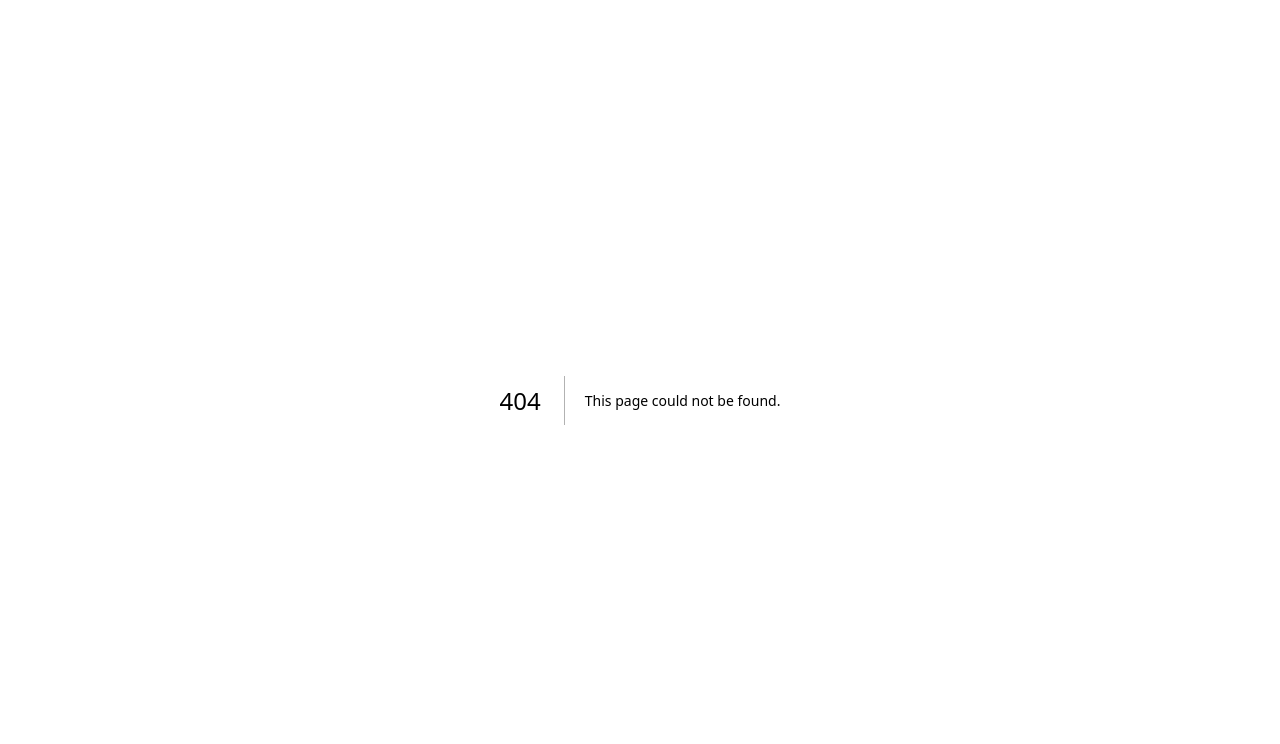
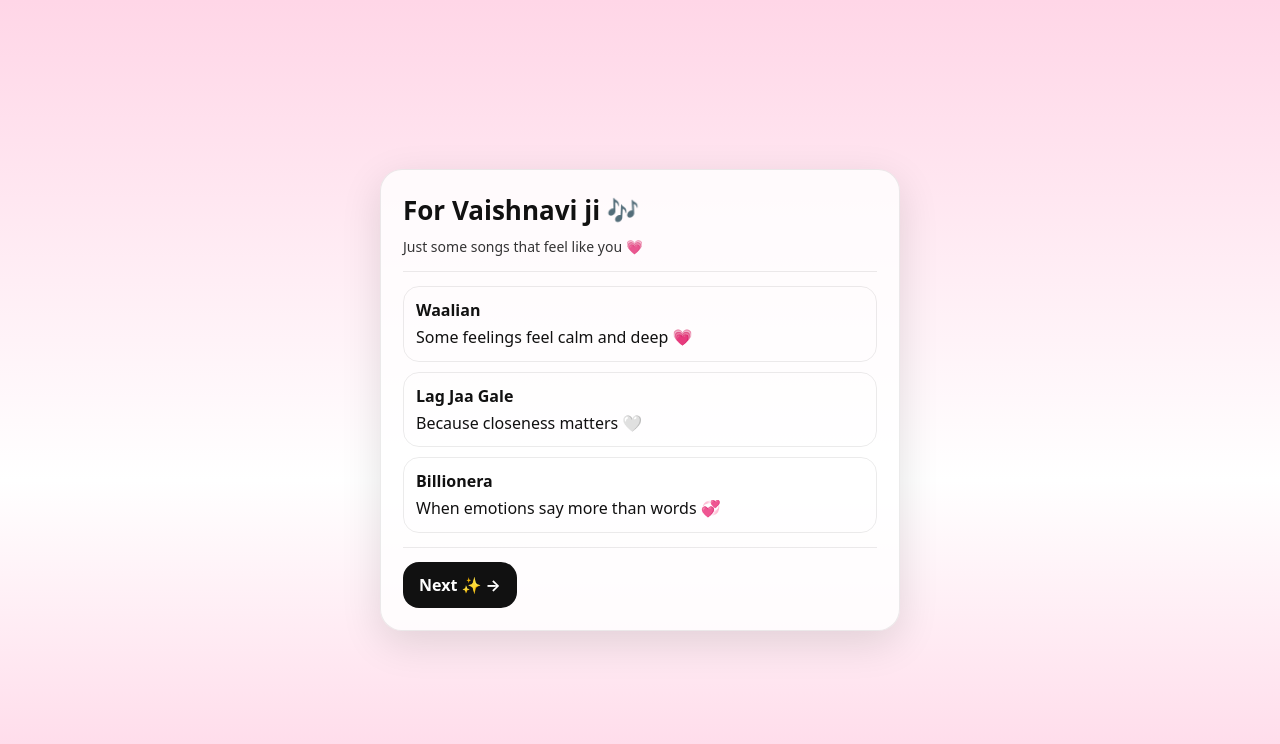
Before and after one commit to 279ryyt2kk-beep/Vaishnavi-ji-final, a Next.js app: page /song in a window 1280 px wide. Before the commit this address had no page. Shown: the top 744 px of the page. Built offline with nearby package versions, Linux system fonts and the light colour scheme.

Commit message:
Create page.js

```diff
--- /dev/null
+++ b/app/song/page.js
@@ -0,0 +1,39 @@
+"use client";
+
+const songs = [
+  { title: "Waalian", line: "Some feelings feel calm and deep 💗" },
+  { title: "Lag Jaa Gale", line: "Because closeness matters 🤍" },
+  { title: "Billionera", line: "When emotions say more than words 💞" }
+];
+
+export default function SongPage() {
+  return (
+    <div className="wrap">
+      <div className="card">
+        <h1>For Vaishnavi ji 🎶</h1>
+        <p className="small">Just some songs that feel like you 💗</p>
+
+        <div className="hr" />
+
+        {songs.map((s, i) => (
+          <div
+            key={i}
+            style={{
+              padding: 12,
+              borderRadius: 16,
+              border: "1px solid rgba(0,0,0,0.08)",
+              marginBottom: 10
+            }}
+          >
+            <b>{s.title}</b>
+            <p style={{ margin: "6px 0 0" }}>{s.line}</p>
+          </div>
+        ))}
+
+        <div className="hr" />
+
+        <a className="linkBtn" href="/games">Next ✨ →</a>
+      </div>
+    </div>
+  );
+}
```
